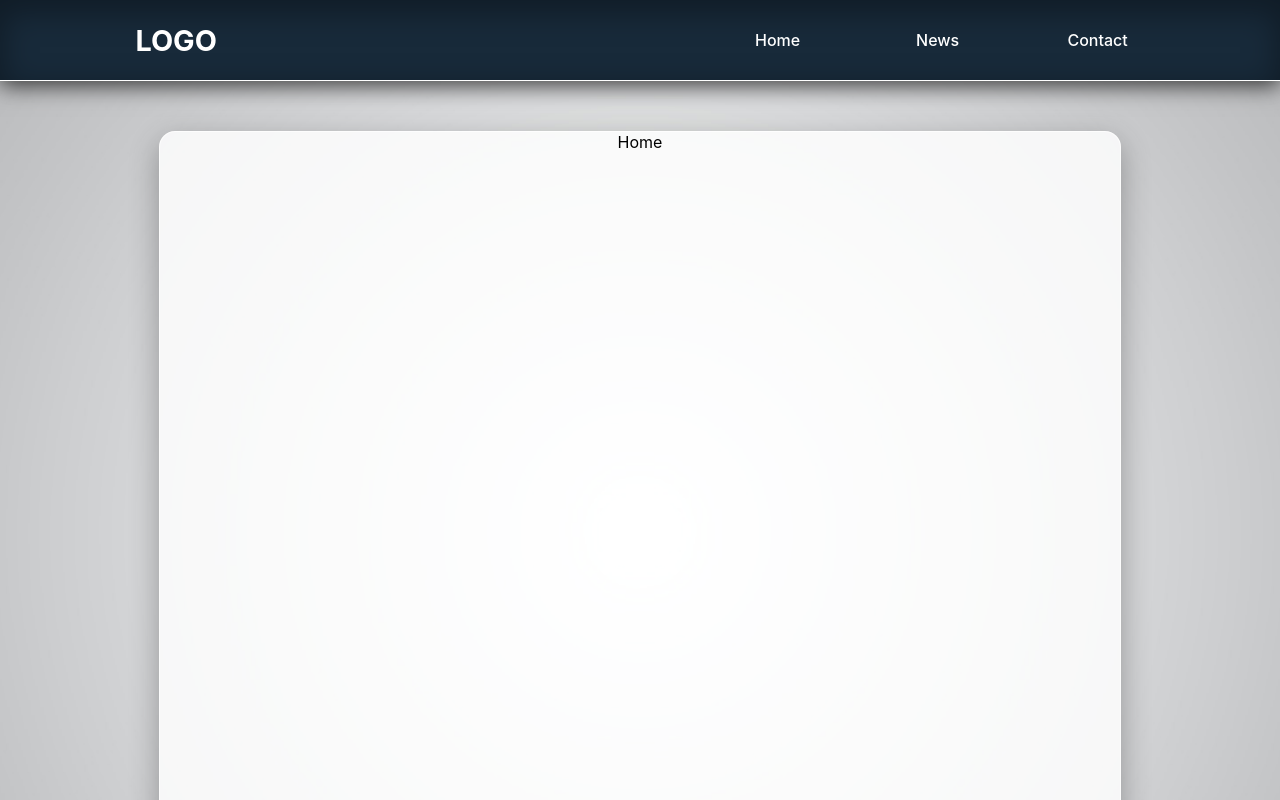
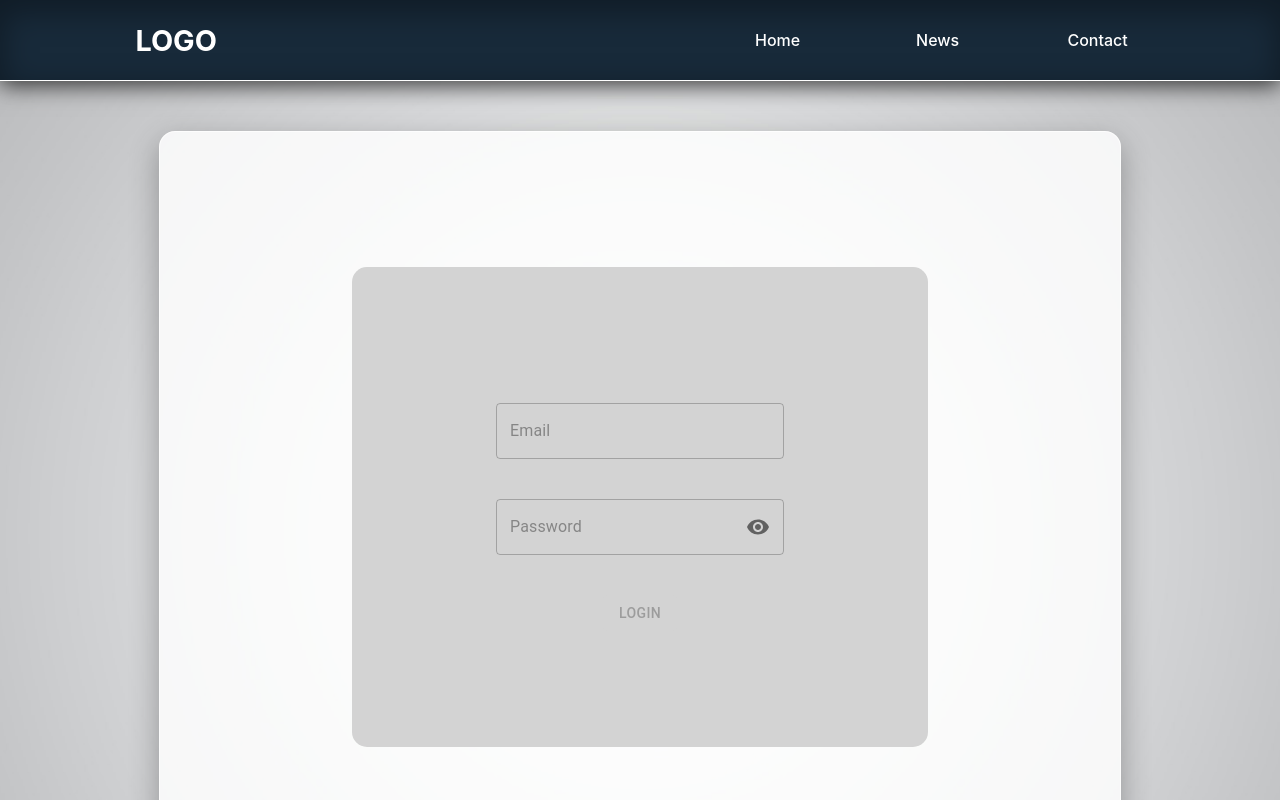
Before and after one commit to Miicy/news-feature, a React (Create React App) app: page /admin in a window 1280 px wide. Shown: the top 800 px of the page. Built offline with nearby package versions, Linux system fonts and the light colour scheme.

Commit message:
working on admin login

```diff
--- a/package.json
+++ b/package.json
@@ -19,7 +19,8 @@
     "react-redux": "^8.1.3",
     "react-router-dom": "^6.16.0",
     "react-scripts": "5.0.1",
-    "web-vitals": "^2.1.4"
+    "web-vitals": "^2.1.4",
+    "yup": "^1.3.2"
   },
   "scripts": {
     "start": "react-scripts start",
--- a/src/App.css
+++ b/src/App.css
@@ -47,6 +47,19 @@
 	z-index: 10;
 }
 
+@media screen and (max-width: 500px) {
+	.pageContainer {
+		min-height: 500px;
+	}
+  }
+
+  @media screen and (max-width: 800px) {
+	.pageContainer {
+
+		min-height: 800px;
+	}
+  }
+
 body::-webkit-scrollbar {
 	display: none; /* for Chrome, Safari, and Opera */
 }
--- a/src/App.js
+++ b/src/App.js
@@ -10,6 +10,7 @@ import Contact from "./pages/Contact";
 import LoadingModal from "./components/other/LoadingModal";
 import NotificationContainer from "./components/other/NotificationContainer";
 import NewsDetailed from "./pages/NewsDetailed";
+import AdminLogin from "./pages/AdminLogin";
 
 function App() {
 	const [theme] = useState(themeCreation());
@@ -25,6 +26,7 @@ function App() {
 							<Route path="/news" element={<News />} />
 							<Route path="/news/:id" element={<NewsDetailed />}/>
 							<Route path="/contact" element={<Contact />} />
+							<Route path="/admin" element={<AdminLogin />} />
 						</Routes>
 					</div>
 				</div>
--- /dev/null
+++ b/src/components/common/CustomButton.js
@@ -0,0 +1,36 @@
+import { useTheme } from "@emotion/react";
+import { Button } from "@mui/material";
+
+const CustomLoginButton = ({ buttonText, disabled, onClick, }) => {
+  const theme = useTheme();
+
+  const buttonLoginStyles = {
+    // backgroundColor: theme.palette.secondary.main,
+    backgroundColor: "grey",
+    "&:hover": {
+      backgroundColor: "darkgrey"
+      // color: theme.palette.white.main,
+    },
+    "&:disabled": {
+      backgroundColor: "lightgrey"
+      // backgroundColor: theme.palette.primaryLighter.main,
+      // border: `solid 1px ${theme.palette.white.opacity20}`,
+      // color: theme.palette.white.opacity20,
+    },
+  };
+
+  return (
+    <Button
+      type="submit"
+      variant="contained"
+      color="secondary"
+      disabled={disabled}
+      onClick={onClick}
+      sx={buttonLoginStyles}
+    >
+      {buttonText}
+    </Button>
+  );
+};
+
+export default CustomLoginButton;
--- /dev/null
+++ b/src/components/common/CustomField.js
@@ -0,0 +1,65 @@
+import { TextField, IconButton, InputAdornment } from "@mui/material";
+import { ErrorMessage, Field } from "formik";
+import VisibilityIcon from "@mui/icons-material/Visibility";
+import VisibilityOffIcon from "@mui/icons-material/VisibilityOff";
+import { useState } from "react";
+
+const CustomField = ({
+  label,
+  width,
+  size,
+  error,
+  margin,
+  password,
+  value,
+  ...rest
+}) => {
+  const errorMessageStyles = {
+    color: "red",
+    fontSize: "0.7em",
+    height: "20px",
+  };
+
+  const fieldContainer = {
+    margin: margin,
+    width: width,
+  };
+
+  const [showPassword, setShowPassword] = useState(false);
+
+  const handleTogglePassword = () => {
+    setShowPassword(!showPassword);
+  };
+
+
+  return (
+    <div style={fieldContainer}>
+      <Field
+        as={TextField}
+        {...rest}
+        placeholder={label}
+        variant="outlined"
+        size={size ? size : "small"}
+        fullWidth
+        type={password ? (showPassword ? "text" : "password") : "text"}
+        value={value}
+        InputProps={{
+          endAdornment: password && (
+            <InputAdornment position="end" sx={{ marginRight: -1 }}>
+              <IconButton onClick={handleTogglePassword}>
+                {showPassword ? <VisibilityOffIcon /> : <VisibilityIcon />}
+              </IconButton>
+            </InputAdornment>
+          ),
+        }}
+      />
+      {!error ? null : (
+        <div style={errorMessageStyles}>
+          <ErrorMessage name={rest.name} component="div" className="error" />
+        </div>
+      )}
+    </div>
+  );
+};
+
+export default CustomField;
--- /dev/null
+++ b/src/pages/AdminLogin.js
@@ -0,0 +1,145 @@
+import { useTheme } from "@emotion/react";
+import { useNavigate } from "react-router-dom";
+import { Formik, Form } from "formik";
+import { isMobile } from "react-device-detect";
+import axios from "axios";
+import * as Yup from "yup";
+import {
+	DATA_STATE,
+	NOTIFICATION_TYPES,
+	SERVER_URL,
+} from "../helpers/app.constants";
+import { useDispatch } from "react-redux";
+import {
+	displayNotification,
+	setDataState,
+} from "../store/reducers/notificationSlice";
+import { adminLogin } from "../store/reducers/adminSlice";
+import CustomButton from "../components/common/CustomButton";
+import CustomField from "../components/common/CustomField";
+import { useMediaQuery } from "@mui/material";
+
+function AdminLogin() {
+	const dispatch = useDispatch();
+	const navigate = useNavigate();
+
+	const isScreenSmall = useMediaQuery("(max-width: 500px)");
+
+	const initialValues = {
+		username: "",
+		password: "",
+	};
+
+	const validationSchema = Yup.object().shape({
+		username: Yup.string().required("Username required"),
+		password: Yup.string().required("Password required"),
+	});
+
+	const handleSubmit = async (values, { setErrors }) => {
+		try {
+			dispatch(setDataState(DATA_STATE.DATA_STATE_LOADING));
+
+			const { username, password } = values;
+
+			if (username === "admin" && password === "555admin") {
+				const userResponse = await axios.post(
+					`${SERVER_URL}user/getadminuserdata`,
+				);
+
+				dispatch(adminLogin(userResponse.data));
+
+				const notificationPayload = {
+					text: "Admin login successful!",
+					type: NOTIFICATION_TYPES.SUCCESS,
+				};
+				dispatch(displayNotification(notificationPayload));
+				navigate("/admin/admin-panel");
+			} else {
+				setErrors({
+					username: "Invalid username or password",
+					password: "Invalid username or password",
+				});
+			}
+		} catch (error) {
+			if (
+				error.response &&
+				error.response.data.error === "Internal server error"
+			) {
+				const notificationPayload = {
+					text: "Server error!",
+					type: NOTIFICATION_TYPES.ERROR,
+				};
+				dispatch(displayNotification(notificationPayload));
+			}
+		}
+		dispatch(setDataState(DATA_STATE.DATA_STATE_OK));
+	};
+
+	const adminLoginStyles = {
+		container: {
+			width: "100%",
+			height: "100vh",
+			display: "flex",
+			justifyContent: "center",
+			alignItems: "center",
+		},
+		loginContainer: {
+			width: !isMobile && !isScreenSmall ? "60%" :"90%",
+			height: !isMobile && !isScreenSmall ? "60%" :"90%",
+			backgroundColor: "lightgrey",
+			marginBottom: "50px",
+			borderRadius: "15px",
+			display:"flex",
+			justifyContent: "center",
+			alignItems: "center",
+		},
+		button:{
+			display: "flex",
+		justifyContent: "center",
+		alignItems: "center",
+
+		}
+	};
+
+	return (
+		<div style={adminLoginStyles.container}>
+			<div style={adminLoginStyles.loginContainer}>
+				<Formik
+					initialValues={initialValues}
+					validationSchema={validationSchema}
+					onSubmit={handleSubmit}
+				>
+					{(formik) => (
+						<Form>
+							<CustomField
+								name="email"
+								label="Email"
+								size={!isMobile && !isScreenSmall ? "big" : "small"}
+								error={true}
+								margin={!isMobile ? "20px" : "10px"}
+								password={false}
+							/>
+							<CustomField
+								name="password"
+								label="Password"
+								size={!isMobile && !isScreenSmall ? "big" : "small"}
+								error={true}
+								margin={!isMobile ? "20px" : "10px"}
+								password={true}
+							/>
+							<div  style={adminLoginStyles.button}>
+								<CustomButton
+									disabled={!formik.values.email || !formik.values.password}
+									onClick={formik.handleSubmit}
+									buttonText={"Login"}
+								/>
+							</div>
+						</Form>
+					)}
+				</Formik>
+			</div>
+		</div>
+	);
+}
+
+export default AdminLogin;
--- a/src/pages/NewsDetailed.js
+++ b/src/pages/NewsDetailed.js
@@ -25,7 +25,7 @@ function NewsDetailed() {
 
 	const newsDetailedStyles = {
 		container: {
-			marginTop: "15px",
+			marginTop: "5px",
 			width: "95%",
 			height: "100%",
 			// backgroundColor: "yellow",
--- /dev/null
+++ b/src/store/reducers/adminSlice.js
@@ -0,0 +1,22 @@
+import { createSlice } from "@reduxjs/toolkit";
+
+const adminSlice = createSlice({
+	name: "admin",
+	initialState: {
+		isLoggedIn: false,
+	},
+	reducers: {
+		adminLogin(state) {
+			state.isLoggedIn = true;
+		},
+		adminLogout(state) {
+			state.isLoggedIn = false;
+		},
+	},
+});
+
+export const { adminLogin, adminLogout } = adminSlice.actions;
+
+export const selectIsAdminLoggedIn = (state) => state.admin.isLoggedIn;
+
+export default adminSlice.reducer;
--- a/src/store/store.js
+++ b/src/store/store.js
@@ -1,9 +1,11 @@
 import { combineReducers, configureStore } from "@reduxjs/toolkit";
 
 import notificationReducer from "./reducers/notificationSlice";
+import adminReducer from "./reducers/adminSlice";
 
 const rootReducer = combineReducers({
 	notification: notificationReducer,
+	admin: adminReducer,
 });
 
 const store = configureStore({
```
Also changed, not shown: 1 other file (tests, documents, lock files or other folders).
